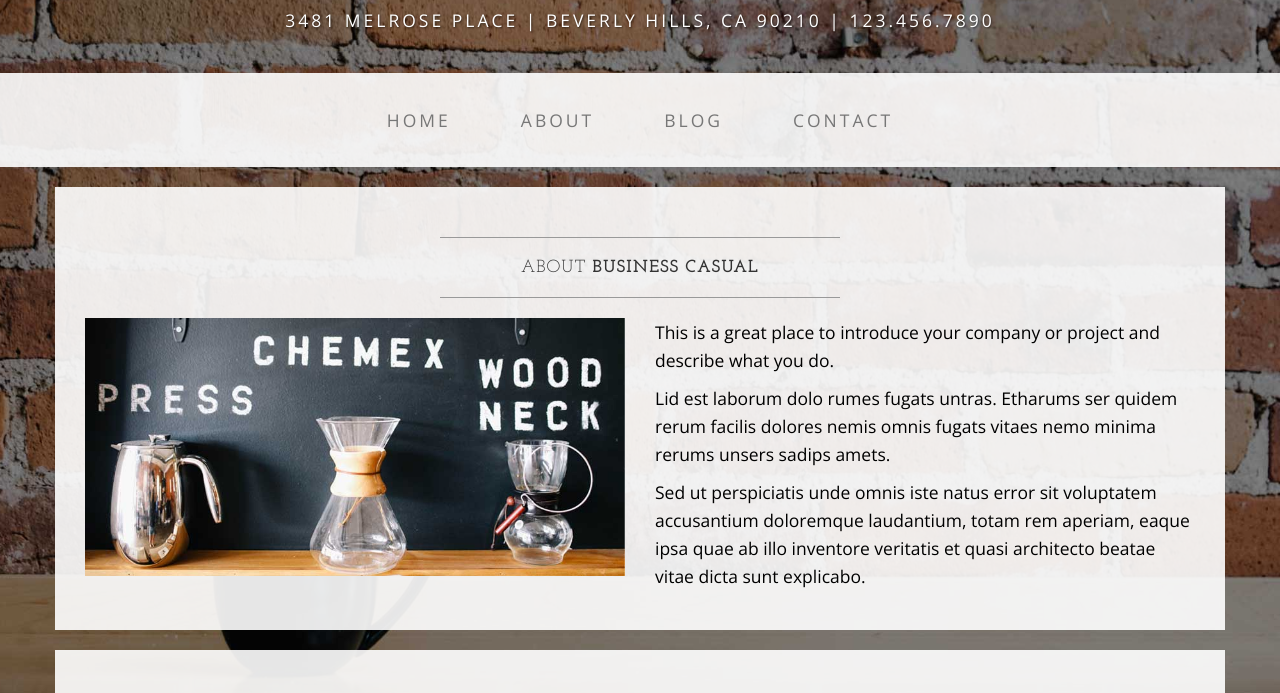
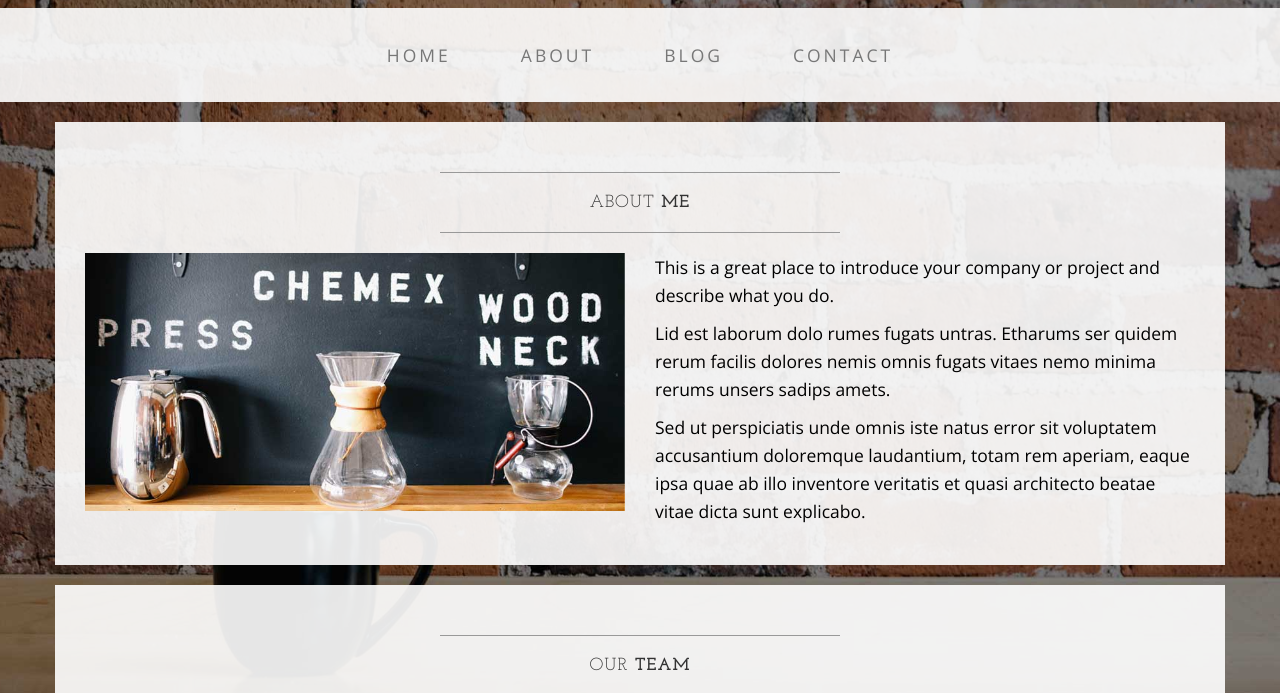
Before and after one commit to Kris32267/About-Me, a plain HTML site: page about.html in a window 1280 px wide. Shown: the part 103-796 px from the top of the page. Drawn offline with nearby package versions, Linux system fonts and the light colour scheme.

Commit message:
Update about.html

```diff
--- a/about.html
+++ b/about.html
@@ -9,7 +9,7 @@
     <meta name="description" content="">
     <meta name="author" content="">
 
-    <title>About Me</title>
+    <title>About Mef</title>
 
     <!-- Bootstrap Core CSS -->
     <link href="css/bootstrap.min.css" rel="stylesheet">
@@ -33,7 +33,6 @@
 <body>
 
     <div class="brand">Kris's Business Casual</div>
-    <div class="address-bar">3481 Melrose Place | Beverly Hills, CA 90210 | 123.456.7890</div>
 
     <!-- Navigation -->
     <nav class="navbar navbar-default" role="navigation">
@@ -78,7 +77,7 @@
                 <div class="col-lg-12">
                     <hr>
                     <h2 class="intro-text text-center">About
-                        <strong>business casual</strong>
+                        <strong>Me</strong>
                     </h2>
                     <hr>
                 </div>
```
